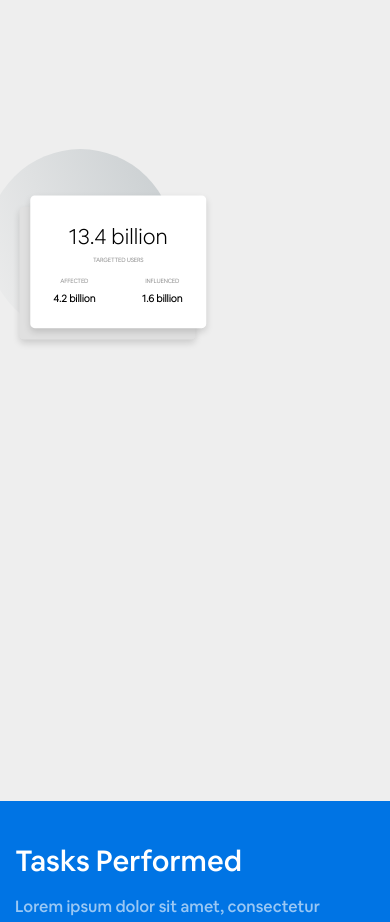
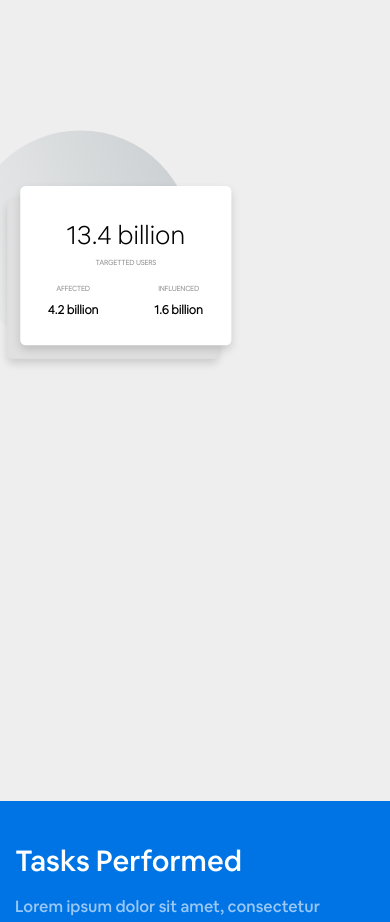
Before and after one commit to AdityaPratap006/Asilverse-Landing-Page, a React (Create React App) app: page / in a window 390 px wide. Shown: the part 1942-2864 px from the top of the page. Built offline with nearby package versions, Linux system fonts and the light colour scheme.

Commit message:
11th commit

```diff
--- a/src/Components2/targetted_users_card/card.css
+++ b/src/Components2/targetted_users_card/card.css
@@ -63,7 +63,7 @@
 
 @media only screen and (max-width: 768px){
 	.circle-card{
-		transform: scale(0.45);
+		transform: scale(0.54);
 		margin-left: -9rem;
 		margin-right: 2rem;
 	}
```
